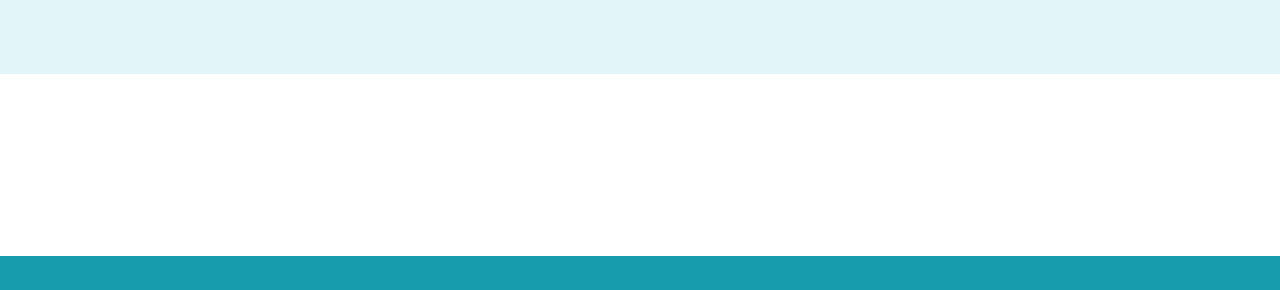
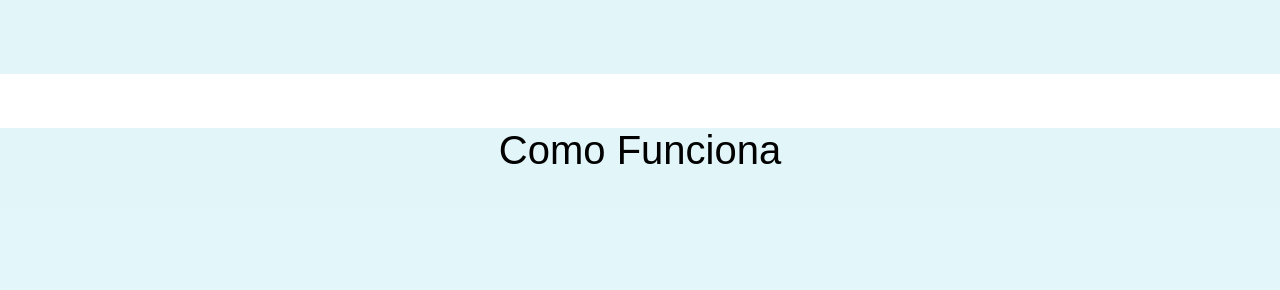
Before and after one commit to HenriqueValentimSP/Sprint-2, a plain HTML site: page site-institucional-SPRINT/index.html in a window 1280 px wide. Shown: the part 1317-1607 px from the top of the page. Drawn offline with Linux system fonts and the light colour scheme.

Commit message:
Adicionando Como Funciona

```diff
--- a/site-institucional-SPRINT/css/style.css
+++ b/site-institucional-SPRINT/css/style.css
@@ -171,6 +171,12 @@ hr{
     flex-direction: column;
     background-color: #5acbda2c;
 }
+.comoFunciona{
+    display: flex;
+    justify-content: center;
+    background-color: #5acbda2c;
+    height: 80vh;
+}
 
 footer{
     margin-top: 10%;
--- a/site-institucional-SPRINT/index.html
+++ b/site-institucional-SPRINT/index.html
@@ -61,7 +61,10 @@
             <div><img src="" alt=""></div>
             <div><img src="" alt=""></div>
         </div>
+        <div class ="comoFunciona">
+            <h1 class="title">Como Funciona<a name="comoFunciona"></a></h1>
 
+        </div>
     </div>
 
     <footer >
```
